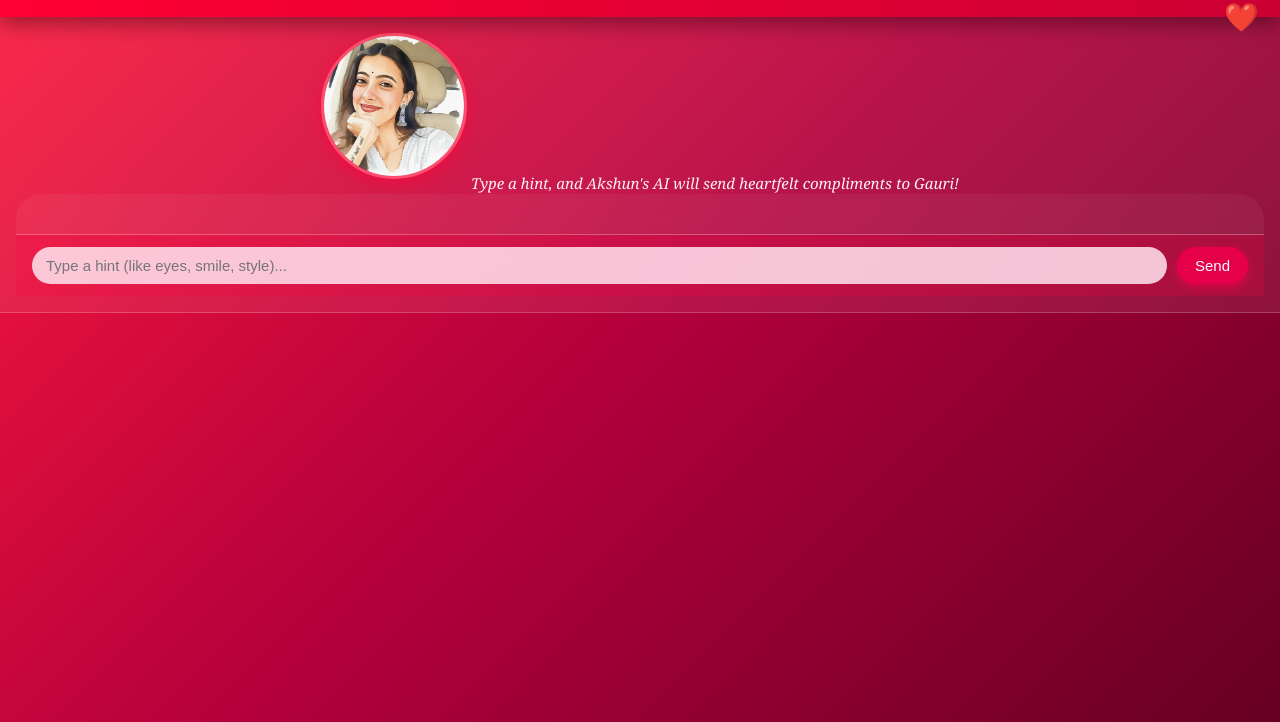
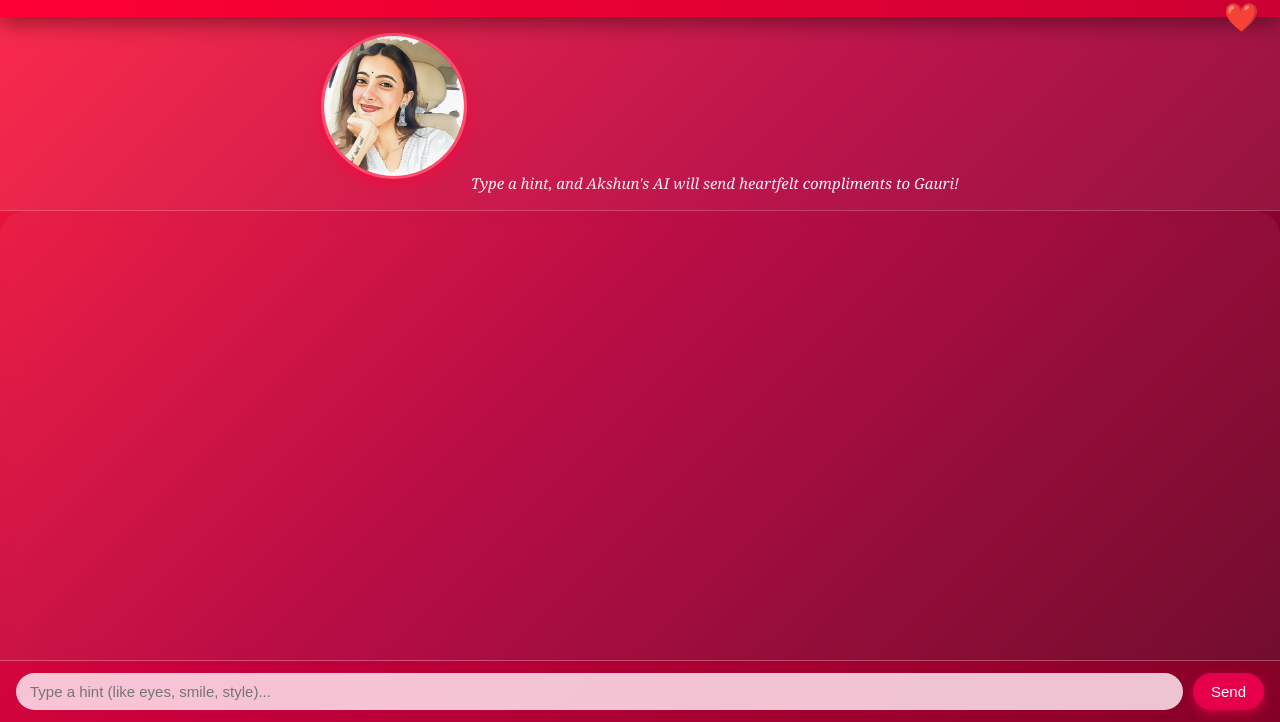
Before and after one commit to akshunchaure/happybirthdayanshika, a plain HTML site: page index.html in a window 1280 px wide. Shown: the part 78-800 px from the top of the page. Drawn offline with Linux system fonts and the light colour scheme.

Commit message:
Update index.html

```diff
--- a/index.html
+++ b/index.html
@@ -148,11 +148,15 @@
  <div id="intro">
   <img src="gauri.jpg" alt="Gauri" />
   Type a hint, and Akshun's AI will send heartfelt compliments to Gauri!
-  <div id="chatbox"></div>
+</div> <!-- Close intro here -->
+
+<div id="chatbox"></div> <!-- Chatbox now outside intro -->
+
 <div id="input-area">
   <input type="text" id="message" placeholder="Type a hint (like eyes, smile, style)..." />
   <button id="send">Send</button>
 </div>
+
 
   <script>
     const chatbox = document.getElementById("chatbox");
```
Lines whose indentation alone changed are shown as unchanged.
